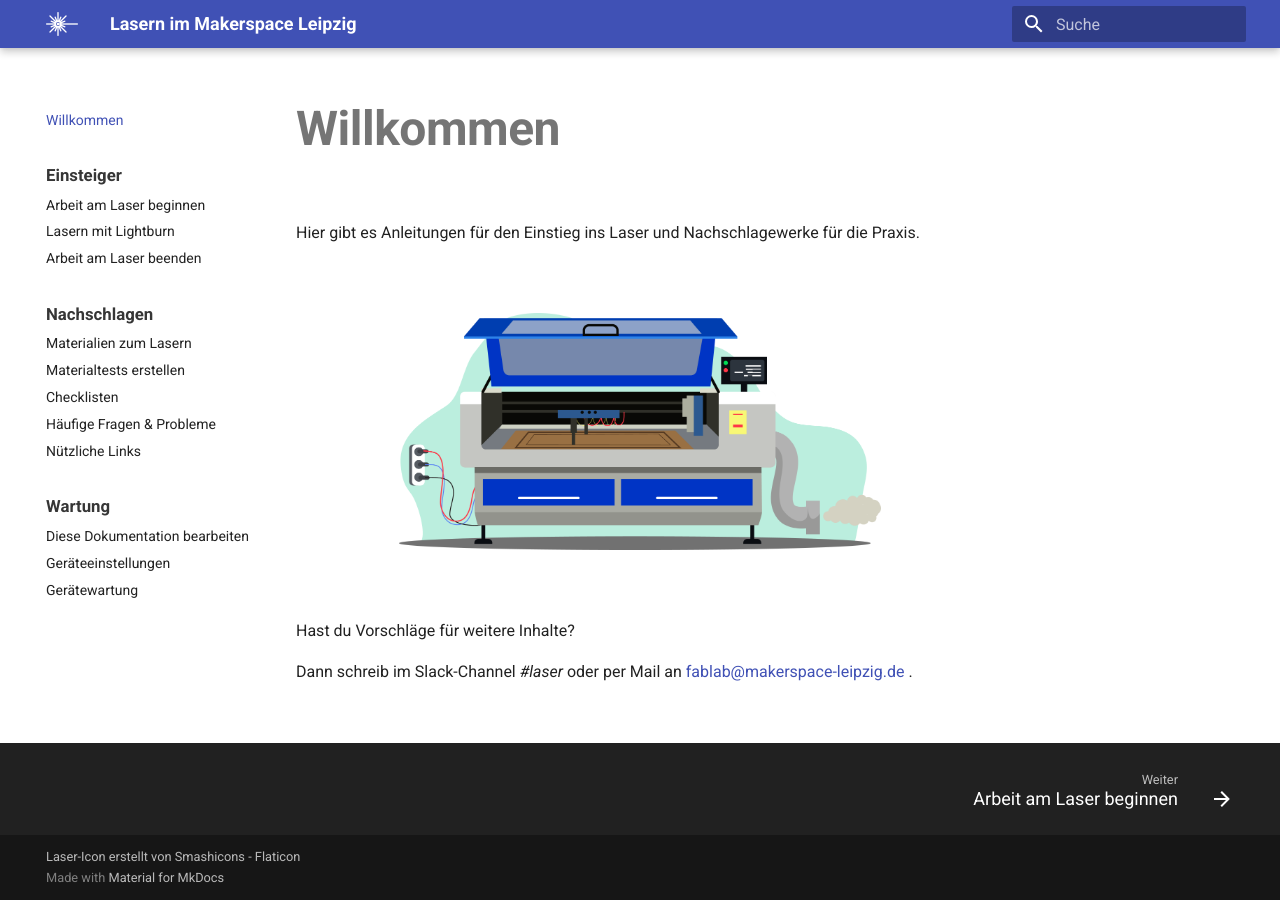
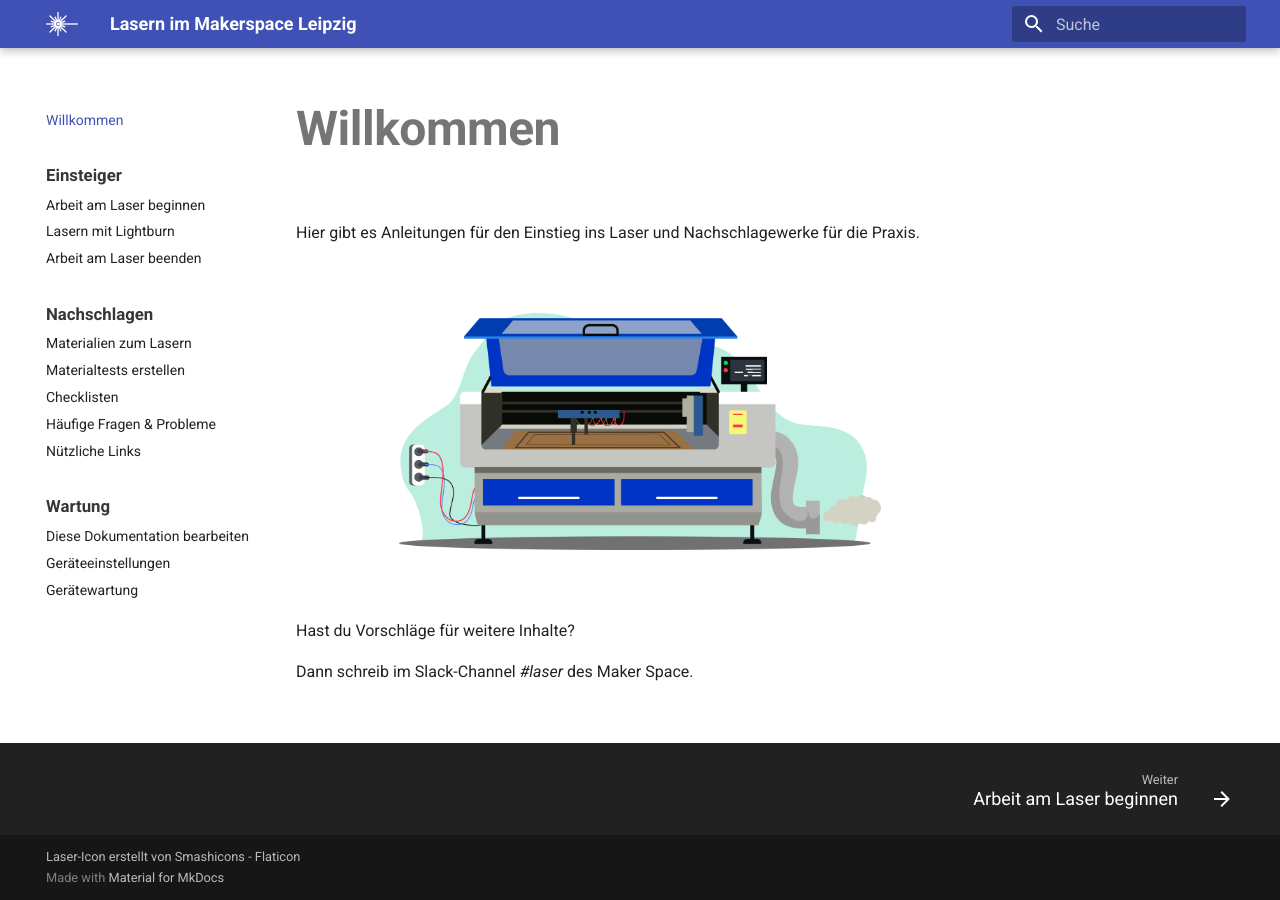
Before and after one commit to maker-space-leipzig/laser-dokumentation, an MkDocs documentation site: the page built from docs/index.md, in a window 1280 px wide. Built offline with MkDocs 1.6.1 and Material for MkDocs 9.7.7, drawn with Linux system fonts in a browser that asks for light colours.

Commit message:
Kontaktinfo geändert

```diff
--- a/docs/index.md
+++ b/docs/index.md
@@ -8,4 +8,4 @@ Hier gibt es Anleitungen für den Einstieg ins Laser und Nachschlagewerke für d
 <br><br>
 Hast du Vorschläge für weitere Inhalte?
 
-Dann schreib im Slack-Channel *#laser* oder per Mail an [fablab@makerspace-leipzig.de](mailto:fablab@makerspace-leipzig.de) .
+Dann schreib im Slack-Channel *#laser* des Maker Space.
```
